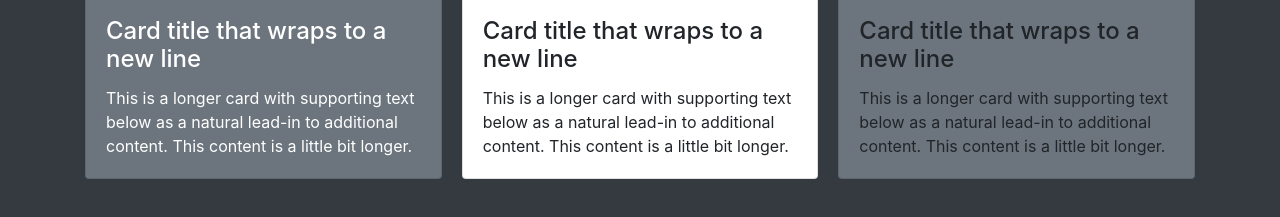
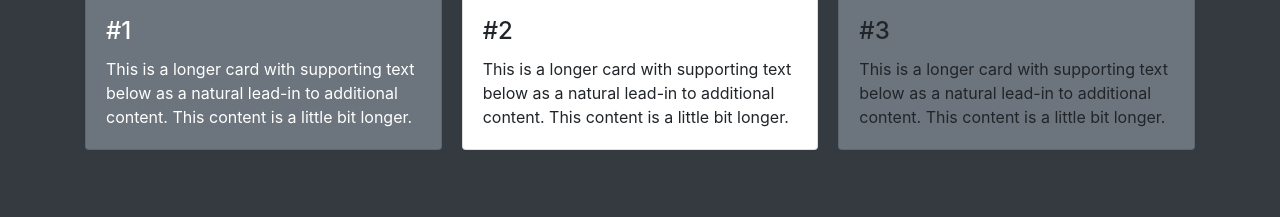
Before and after one commit to NikhilMath/NikhilMath.com, a plain HTML site: page books/bookList.html in a window 1280 px wide. Shown: the part 731-948 px from the top of the page. Drawn offline with nearby package versions, Linux system fonts and the light colour scheme.

Commit message:
numbers added

```diff
--- a/books/bookList.html
+++ b/books/bookList.html
@@ -86,7 +86,7 @@
         <img class="card-img-top img-fluid" src="https://images-na.ssl-images-amazon.com/images/I/81kr-gvdhpL.jpg"
           alt="The Hike Book Cover">
         <div class="card-body">
-          <h4 class="card-title text-white">Card title that wraps to a new line</h4>
+          <h4 class="card-title text-white">#1 </h4>
           <p class="card-text text-white">This is a longer card with supporting text below as a natural lead-in to
             additional
             content.
@@ -98,7 +98,7 @@
         <img class="card-img-top img-fluid" src="https://images-na.ssl-images-amazon.com/images/I/81kr-gvdhpL.jpg"
           alt="The Hike Book Cover">
         <div class="card-body">
-          <h4 class="card-title">Card title that wraps to a new line</h4>
+          <h4 class="card-title">#2</h4>
           <p class="card-text">This is a longer card with supporting text below as a natural lead-in to additional
             content.
             This content
@@ -109,7 +109,7 @@
         <img class="card-img-top img-fluid" src="https://images-na.ssl-images-amazon.com/images/I/81kr-gvdhpL.jpg"
           alt="The Hike Book Cover">
         <div class="card-body">
-          <h4 class="card-title">Card title that wraps to a new line</h4>
+          <h4 class="card-title">#3</h4>
           <p class="card-text">This is a longer card with supporting text below as a natural lead-in to additional
             content.
             This content
```
